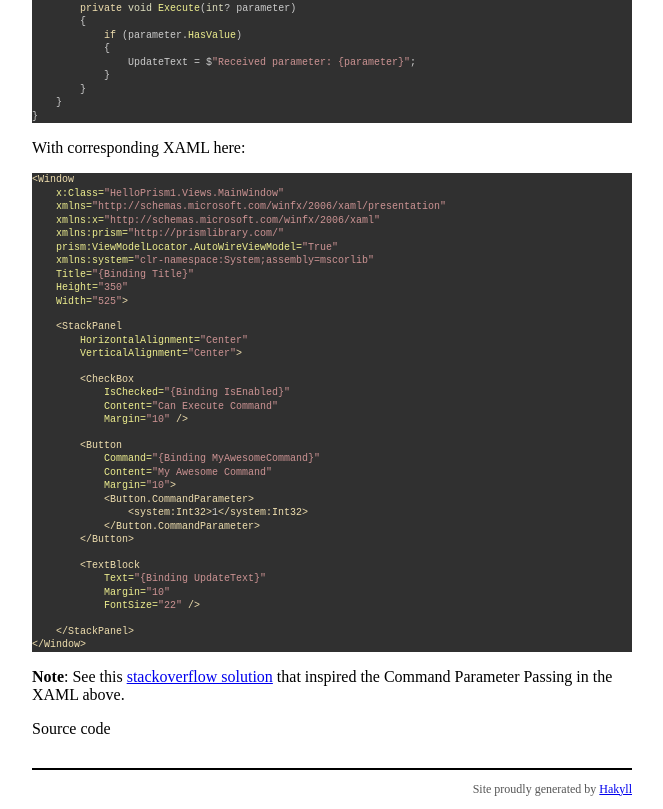
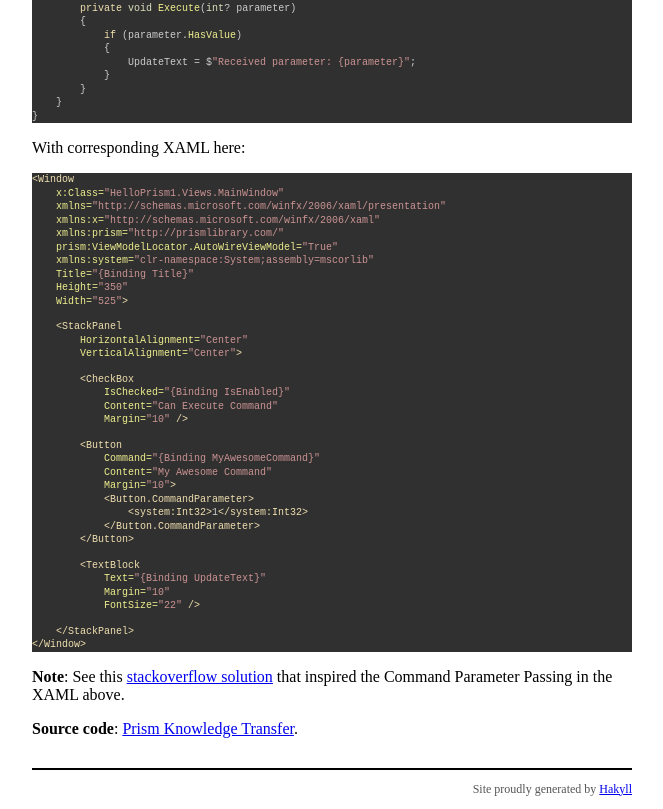
Before and after one commit to oscarvarto/dotnet-notes, a plain HTML site: page posts/2019-02-12-prism-notes.html in a window 1280 px wide. Shown: the part 784-1593 px from the top of the page, without its empty margins (308-971 px from the left). Drawn offline with Linux system fonts and the light colour scheme; a web font is replaced by a local one.

Commit message:
Update documentation

```diff
--- a/posts/2019-02-12-prism-notes.html
+++ b/posts/2019-02-12-prism-notes.html
@@ -122,7 +122,7 @@
 <a class="sourceLine" id="cb2-35" title="35">    <span class="kw">&lt;/StackPanel&gt;</span></a>
 <a class="sourceLine" id="cb2-36" title="36"><span class="kw">&lt;/Window&gt;</span></a></code></pre></div>
 <p><strong>Note</strong>: See this <a href="https://stackoverflow.com/a/50248175">stackoverflow solution</a> that inspired the Command Parameter Passing in the XAML above.</p>
-<p>Source code</p>
+<p><strong>Source code</strong>: <a href="https://github.com/oscarvarto/HelloPrism1">Prism Knowledge Transfer</a>.</p>
     </section>
 </article>
 
```
